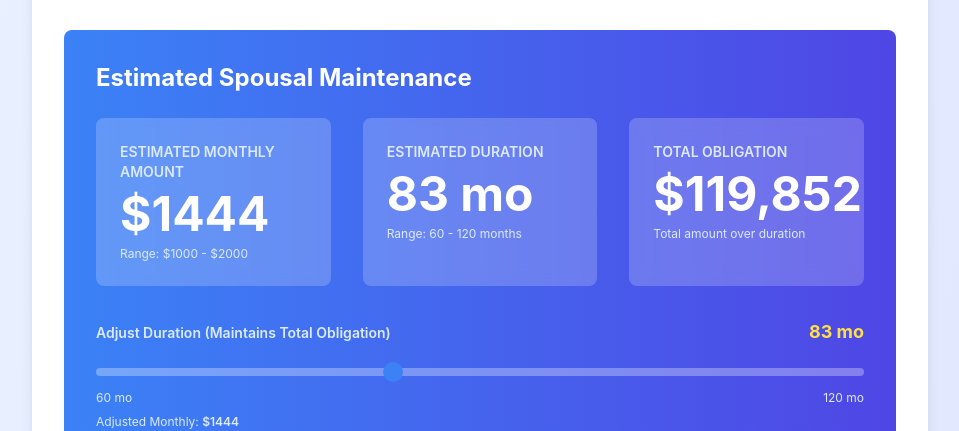
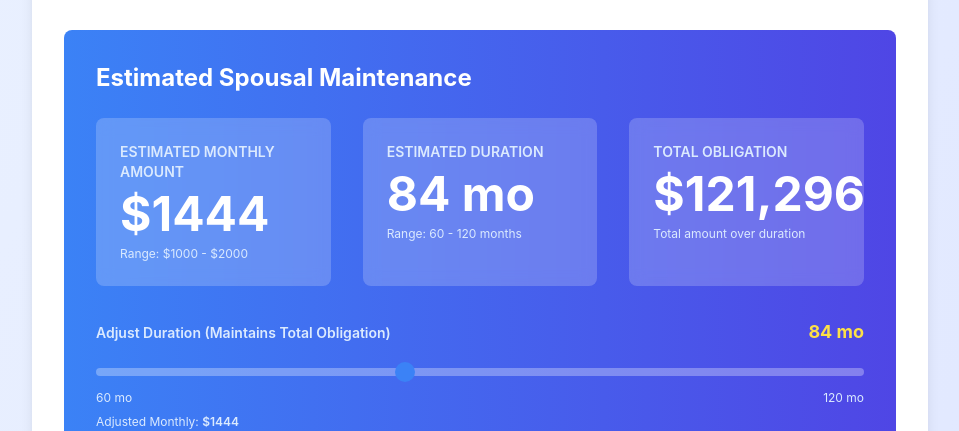
Before and after one commit to delphe/divorce-support-calc, a React (Create React App) app: page / in a window 1280 px wide. Shown: the part 2074-2505 px from the top of the page, without its empty margins (160-1119 px from the left). Built offline with nearby package versions, Linux system fonts and the light colour scheme.

Commit message:
fix calculations for duration

```diff
--- a/src/App.js
+++ b/src/App.js
@@ -130,13 +130,13 @@ function App() {
 
   // Calculate estimated duration
   const estimatedDuration = useMemo(() => {
-    // Factors that extend duration: longer marriage, older age, poor health, low payor ability
+    // Factors that extend duration: longer marriage, older age, poor health, high payor ability
     // Marriage length uses weighted factor reflecting legal thresholds
     const durationFactors = {
       marriage: getMarriageLengthFactor(lengthOfMarriage),
       age: (ageOfRecipient - 46.5) / 28.5,
-      health: (healthOfRecipient - 5.5) / 4.5,
-      payorAbility: (5.5 - payorAbilityToPay) / 4.5,
+      health: (5.5 - healthOfRecipient) / 4.5,
+      payorAbility: (payorAbilityToPay - 5.5) / 4.5,
     };
 
     const weightedDuration = (durationFactors.marriage * 0.5 +
```
